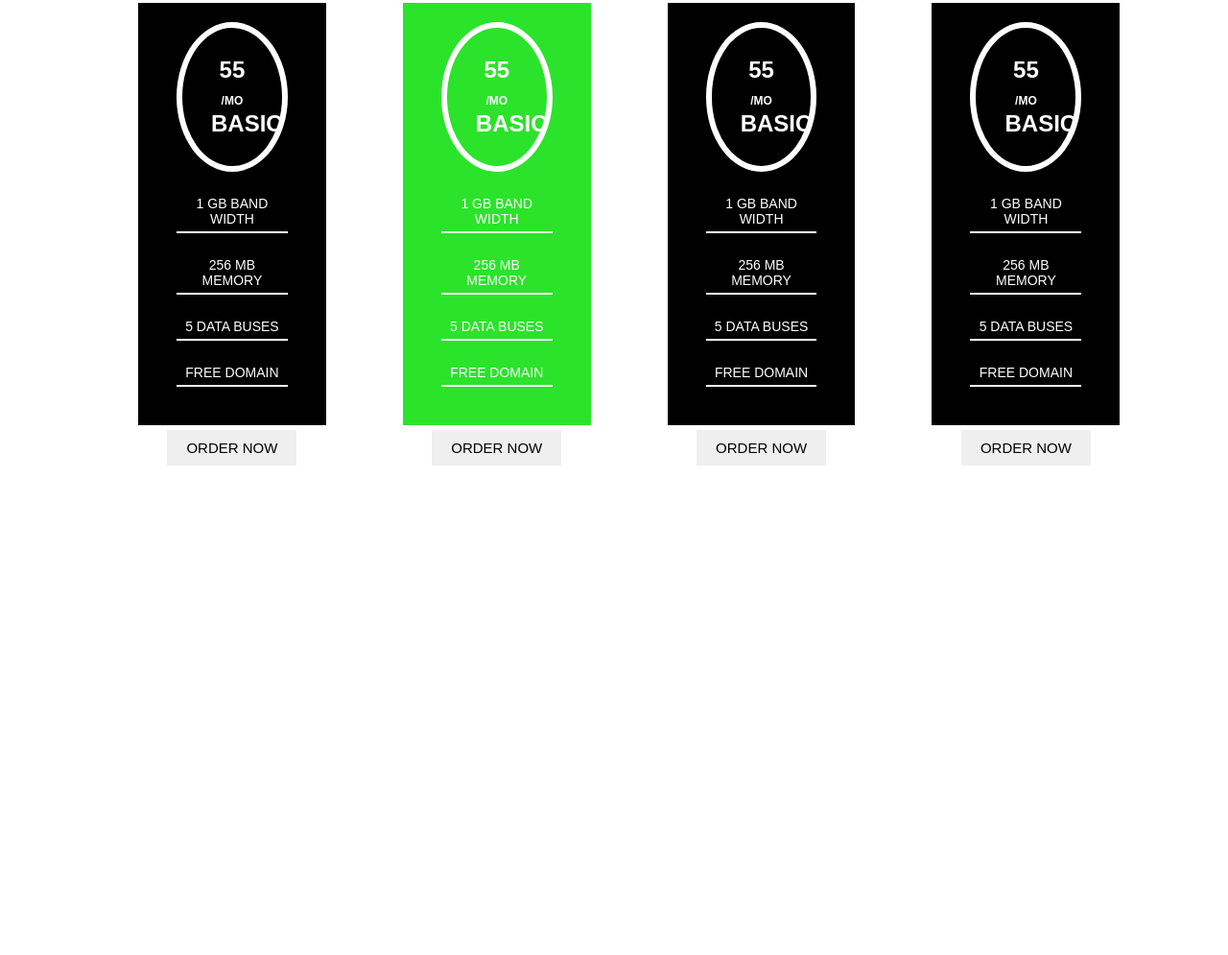
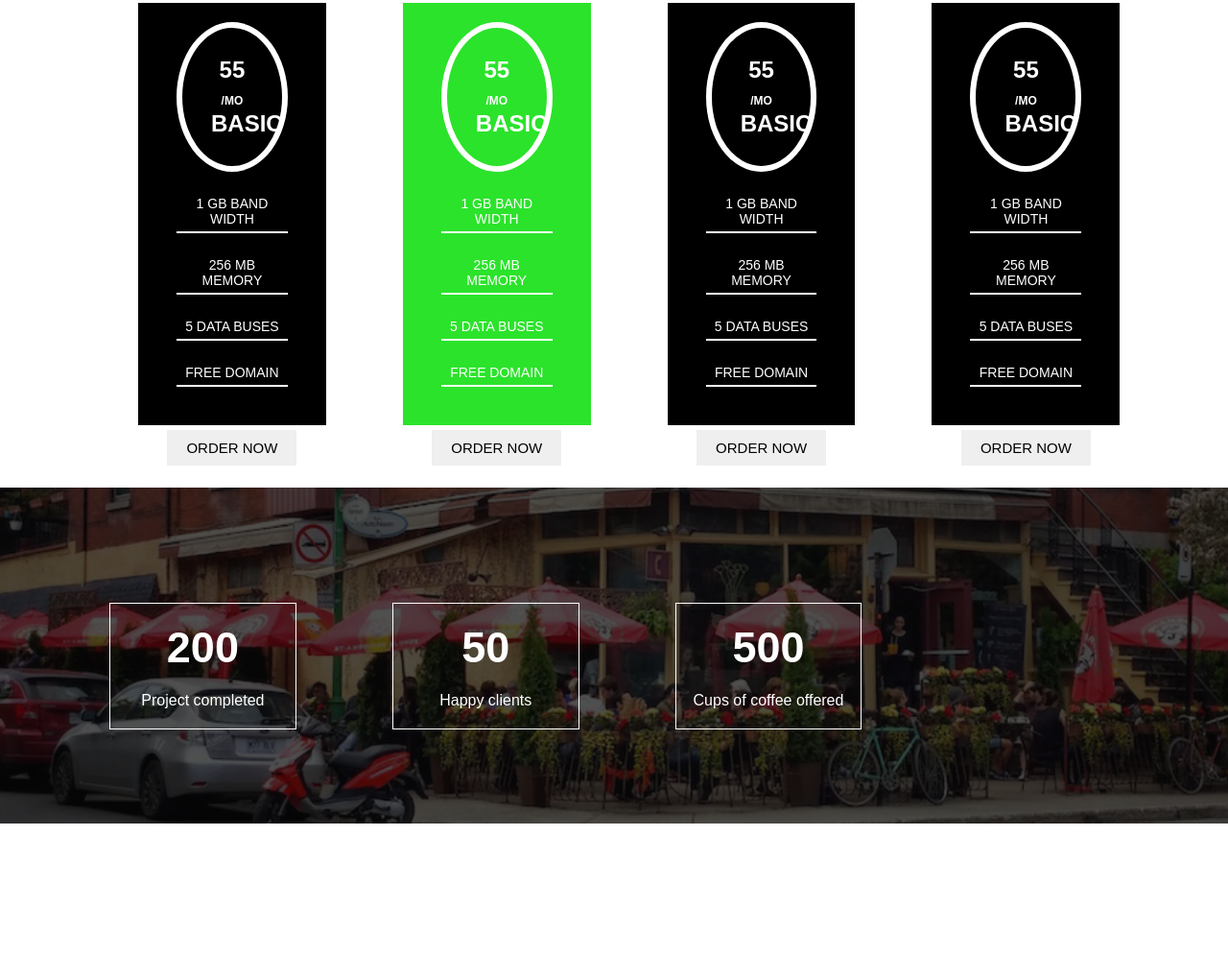
Before and after one commit to shivamEr/Web-Design-Project, a plain HTML site: page index.html in a window 1280 px wide. Shown: the part 3422-4417 px from the top of the page at 96% size. Before the commit the page ends 3907 px from the top, so only its background shows below. Drawn offline with Linux system fonts and the light colour scheme.

Commit message:
Row-6 Html and Css is completed

```diff
--- a/css/style.css
+++ b/css/style.css
@@ -310,7 +310,45 @@
 .bg-green{
     background-color: rgb(43, 227, 43);
 }
+.row-6 img{
+   width: 100%;
+}
 /* Row-5 End */
 
 /* Row-6 Start */
+.row-6{
+    width: 100%;
+    height: 350px;
+    background: url(/images/skillBg.png);
+    background-size: cover;
+    background-repeat: no-repeat;
+    margin-top: 100px;
+}
+.skill-item-all{
+    width: 90%;
+    height: 100%;
+    margin: 0 auto;
+    padding-top: 70px;
+}
+.skill-item{
+    float: left;
+    width: 15%;
+    margin: 50px;
+    padding: 20px 10px;
+    text-align: center;
+    border: 1px solid white;
+}
+.skill-item h1{
+    color: white;
+    font-size: 45px;
+    font-family: Arial, Helvetica, sans-serif;
+}
+.skill-item p{
+    color: white;
+    font-family: Arial, Helvetica, sans-serif;
+    padding-top: 20px;
+}
 /* Row-6 End */
+
+/* Row-7 Start */
+/* Row-7 End */
--- a/index.html
+++ b/index.html
@@ -191,7 +191,31 @@
     <!-- Row-5 End -->
 
     <!-- Row-6 End -->
+    <section class="row-6">
+        <div class="skill-item-all">
+            <div class="skill-item">
+                <h1>200</h1>
+               <p>Project completed</p>
+            </div>
+            <div class="skill-item">
+                <h1>50</h1>
+               <p>Happy clients</p>
+            </div>
+            <div class="skill-item">
+                <h1>500</h1>
+               <p>Cups of coffee offered</p>
+            </div>
+            <div class="skill-item">
+                <h1>25</h1>
+               <p>Articles published</p>
+            </div>
+        </div>
+    </section>
     <!-- Row-6 End -->
+
+     <!-- Row-7 End -->
+
+    <!-- Row-7 End -->
 
 </body>
 
```
